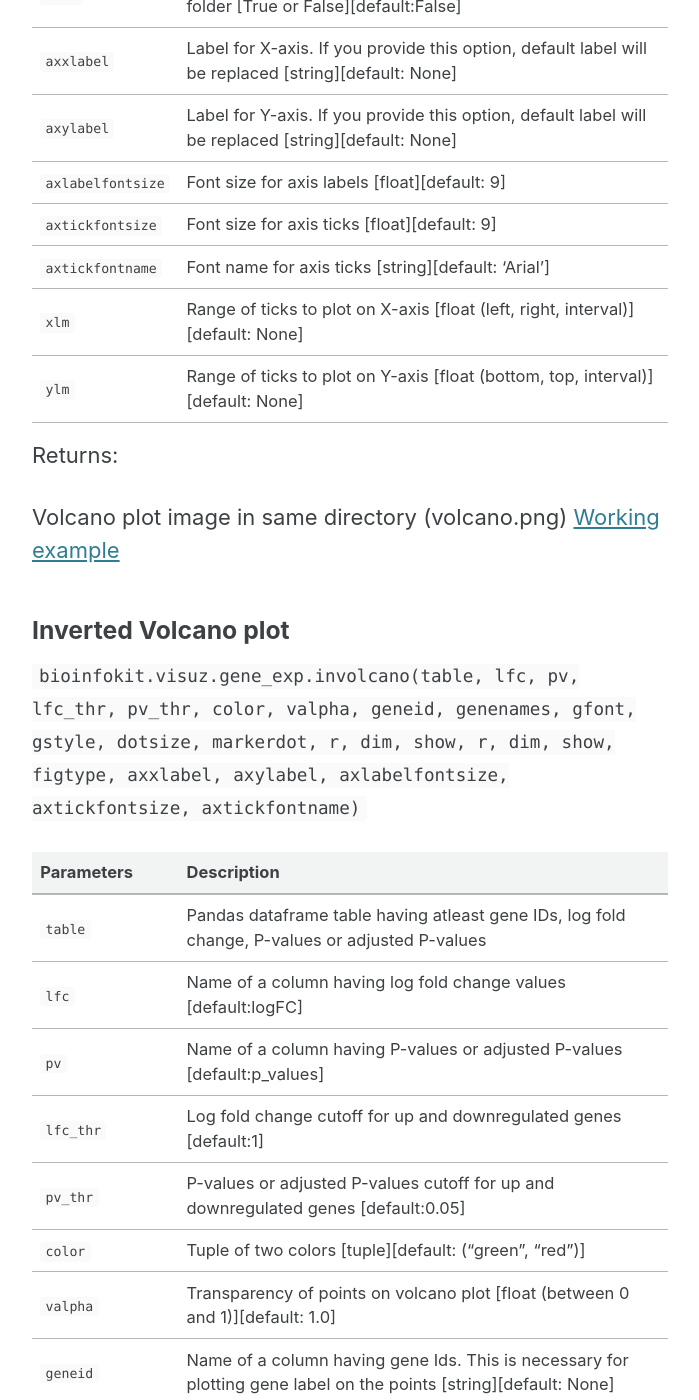
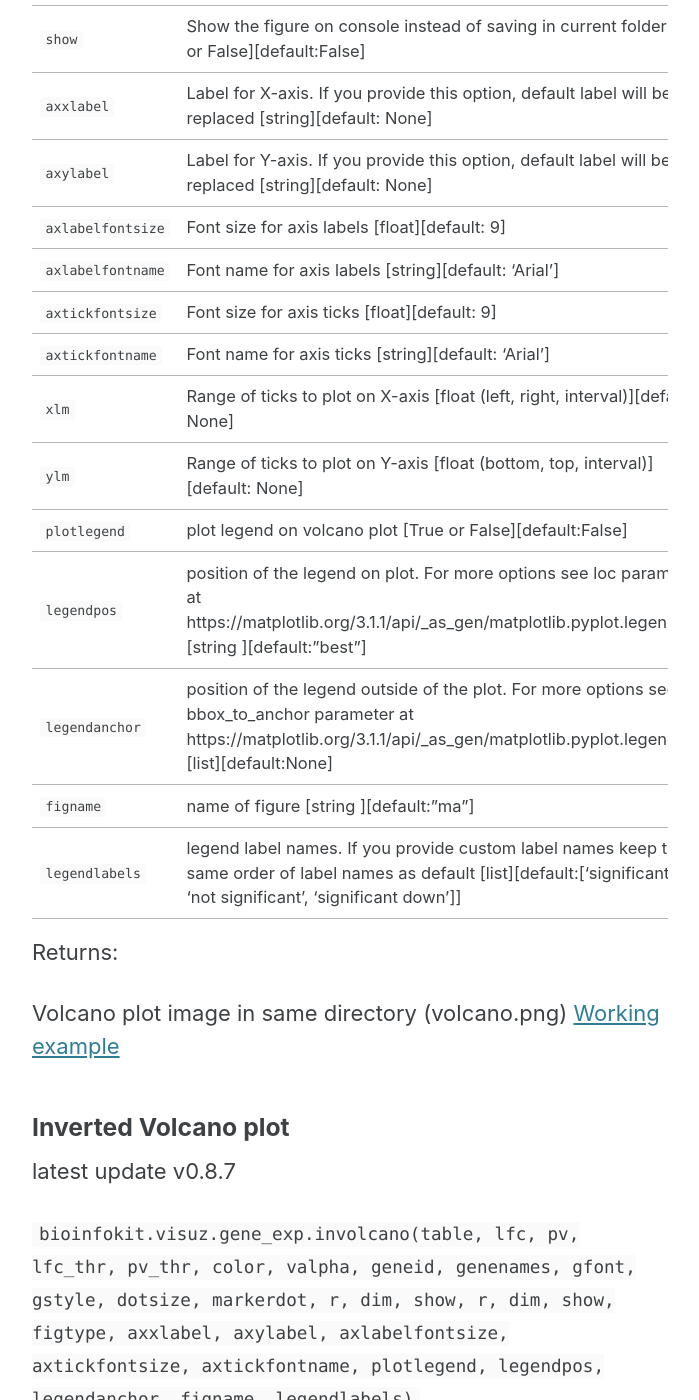
Before and after one commit to reneshbedre/reneshbedre.github.io, a Jekyll site: the page built from _posts/2020-03-11-howtoinstall.md, in a window 1280 px wide and 1400 px high, scrolled down 3134 px. Shown: the whole window, without its empty margins (290-989 px from the left). Built offline with Jekyll 4.4.1, drawn with Linux system fonts in a browser that asks for light colours; cached includes are drawn as plain includes; nearby versions of some CDN libraries; a style sheet for code colours, icons or effects is not loaded; some of the changed text lies outside the part shown.

Commit message:
volcano and ma plot updated

```diff
--- a/_posts/2020-03-11-howtoinstall.md
+++ b/_posts/2020-03-11-howtoinstall.md
@@ -15,7 +15,7 @@ bioinfokit can be installed using pip, easy_install and git.
 
 ## <span style="color:#33a8ff">How to install?</span>
 
-latest bioinfokit version: v0.8.6
+latest bioinfokit version: v0.8.7
 
 Install using <a href="https://pip.pypa.io/en/stable/installing/" target="_blank">pip</a> for Python 3 (easiest way)
 
@@ -59,9 +59,11 @@ python setup.py install
 ## <span style="color:#33a8ff">How to use bioinfokit?</span>
 ### Volcano plot
 
+latest update v0.8.7
+
 `bioinfokit.visuz.gene_exp.volcano(table, lfc, pv, lfc_thr, pv_thr, color, valpha, geneid, genenames, gfont, gstyle, sign_line,
-    dotsize, markerdot, r, dim, show, figtype, axxlabel, axylabel, axlabelfontsize, axtickfontsize, axtickfontname,
-    xlm, ylm)`
+    dotsize, markerdot, r, dim, show, figtype, axxlabel, axylabel, axlabelfontsize, axlabelfontname, axtickfontsize, axtickfontname,
+    xlm, ylm, plotlegend, legendpos, legendanchor, figname, legendlabels)`
 
 Parameters | Description
 ------------ | -------------
@@ -70,7 +72,7 @@ Parameters | Description
 `pv` | Name of a column having P-values or adjusted P-values [string][default:p_values]
 `lfc_thr` | Log or absolute fold change cutoff for up and downregulated genes [float][default:1.0]
 `pv_thr` | P-values or adjusted P-values cutoff for up and downregulated genes [float][default:0.05]
-`color` | Tuple of two colors [tuple][default: ("green", "red")]
+`color` | Tuple of three colors [tuple or list][default: color=("green", "grey", "red")]
 `valpha` | Transparency of points on volcano plot [float (between 0 and 1)][default: 1.0]
 `geneid` | Name of a column having gene Ids. This is necessary for plotting gene label on the points [string][default: None]
 `genenames` | Tuple of gene Ids to label the points. The gene Ids must be present in the geneid column. If this option set to "deg" it will label all genes defined by lfc_thr and pv_thr [string, tuple, dict][default: None]
@@ -86,10 +88,17 @@ Parameters | Description
 `axxlabel` | Label for X-axis. If you provide this option, default label will be replaced [string][default: None]
 `axylabel` | Label for Y-axis. If you provide this option, default label will be replaced [string][default: None]
 `axlabelfontsize` | Font size for axis labels [float][default: 9]
+`axlabelfontname` | Font name for axis labels [string][default: 'Arial']
 `axtickfontsize` | Font size for axis ticks [float][default: 9]
 `axtickfontname` | Font name for axis ticks [string][default: 'Arial']
 `xlm` | Range of ticks to plot on X-axis [float (left, right, interval)][default: None]
 `ylm` | Range of ticks to plot on Y-axis [float (bottom, top, interval)][default: None]
+`plotlegend` | plot legend on volcano plot  [True or False][default:False]
+`legendpos` | position of the legend on plot. For more options see loc parameter at https://matplotlib.org/3.1.1/api/_as_gen/matplotlib.pyplot.legend.html  [string ][default:"best"]
+`legendanchor` | position of the legend outside of the plot. For more options see bbox_to_anchor parameter at https://matplotlib.org/3.1.1/api/_as_gen/matplotlib.pyplot.legend.html  [list][default:None]
+`figname` | name of figure [string ][default:"ma"]
+`legendlabels` | legend label names. If you provide custom label names keep the same order of label names as default [list][default:['significant up', 'not significant', 'significant down']]
+
 
 Returns:
 
@@ -99,8 +108,11 @@ Volcano plot image in same directory (volcano.png)
 
 ### Inverted Volcano plot
 
+latest update v0.8.7
+
 `bioinfokit.visuz.gene_exp.involcano(table, lfc, pv, lfc_thr, pv_thr, color, valpha, geneid, genenames, gfont, gstyle,
-    dotsize, markerdot, r, dim, show, r, dim, show, figtype, axxlabel, axylabel, axlabelfontsize, axtickfontsize, axtickfontname)`
+    dotsize, markerdot, r, dim, show, r, dim, show, figtype, axxlabel, axylabel, axlabelfontsize, axtickfontsize,
+    axtickfontname, plotlegend, legendpos, legendanchor, figname, legendlabels)`
 
 Parameters | Description
 ------------ | -------------
@@ -109,7 +121,7 @@ Parameters | Description
 `pv` | Name of a column having P-values or adjusted P-values [default:p_values]
 `lfc_thr` | Log fold change cutoff for up and downregulated genes [default:1]
 `pv_thr` | P-values or adjusted P-values cutoff for up and downregulated genes [default:0.05]
-`color` | Tuple of two colors [tuple][default: ("green", "red")]
+`color` | Tuple of three colors [tuple or list][default: color=("green", "grey", "red")]
 `valpha` | Transparency of points on volcano plot [float (between 0 and 1)][default: 1.0]
 `geneid` | Name of a column having gene Ids. This is necessary for plotting gene label on the points [string][default: None]
 `genenames` | Tuple of gene Ids to label the points. The gene Ids must be present in the geneid column. If this option set to "deg" it will label all genes defined by lfc_thr and pv_thr [string, tuple, dict][default: None]
@@ -126,6 +138,12 @@ Parameters | Description
 `axlabelfontsize` | Font size for axis labels [float][default: 9]
 `axtickfontsize` | Font size for axis ticks [float][default: 9]
 `axtickfontname` | Font name for axis ticks [string][default: 'Arial']
+`plotlegend` | plot legend on inverted volcano plot  [True or False][default:False]
+`legendpos` | position of the legend on plot. For more options see loc parameter at https://matplotlib.org/3.1.1/api/_as_gen/matplotlib.pyplot.legend.html  [string ][default:"best"]
+`legendanchor` | position of the legend outside of the plot. For more options see bbox_to_anchor parameter at https://matplotlib.org/3.1.1/api/_as_gen/matplotlib.pyplot.legend.html  [list][default:None]
+`figname` | name of figure [string ][default:"involcano"]
+`legendlabels` | legend label names. If you provide custom label names keep the same order of label names as default [list][default:['significant up', 'not significant', 'significant down']]
+
 
 
 Returns:
@@ -135,11 +153,11 @@ Inverted volcano plot image in same directory (involcano.png)
 
 ### MA plot
 
-latest update v0.8.6
+latest update v0.8.7
 
 `bioinfokit.visuz.gene_exp.ma(table, lfc, ct_count, st_count, lfc_thr, color, dim, dotsize, show, r, valpha, figtype, axxlabel,
     axylabel, axlabelfontsize, axtickfontsize, axtickfontname, xlm, ylm, fclines, fclinescolor, legendpos, legendanchor,
-    figname, legendlabels)`
+    figname, legendlabels, plotlegend)`
 
 Parameters | Description
 ------------ | -------------
@@ -148,7 +166,7 @@ Parameters | Description
 `ct_count` | Name of a column having count values for control sample [default:value1]
 `st_count` | Name of a column having count values for treatment sample [default:value2]
 `lfc_thr` | Log fold change cutoff for up and downregulated genes [default:1]
-`color` | Tuple of three colors [tuple][default: ("green", "grey", "red")]
+`color` | Tuple of three colors [tuple or list][default: ("green", "grey", "red")]
 `dotsize`| The size of the dots in the plot [float][default: 8]
 `markerdot` | Shape of the dot marker. See more options at  https://matplotlib.org/3.1.1/api/markers_api.html [string][default: "o"]
 `valpha` | Transparency of points on plot [float (between 0 and 1)][default: 1.0]
@@ -165,6 +183,7 @@ Parameters | Description
 `ylm` | Range of ticks to plot on Y-axis [float (bottom, top, interval)][default: None]
 `fclines`  | draw log fold change threshold lines as defines by `lfc`  [True or False][default:False]
 `fclinescolor`  | color of fclines  [string][default: '#2660a4']
+`plotlegend` | plot legend on MA plot  [True or False][default:False]
 `legendpos` | position of the legend on plot. For more options see loc parameter at https://matplotlib.org/3.1.1/api/_as_gen/matplotlib.pyplot.legend.html  [string ][default:"best"]
 `legendanchor` | position of the legend outside of the plot. For more options see bbox_to_anchor parameter at https://matplotlib.org/3.1.1/api/_as_gen/matplotlib.pyplot.legend.html  [list][default:None]
 `figname` | name of figure [string ][default:"ma"]
```
Also changed, not shown: _posts/2018-11-30-volcano-plot.md (+48 -27 lines), _posts/2018-12-09-MA-plot.md (+27 -7 lines).
